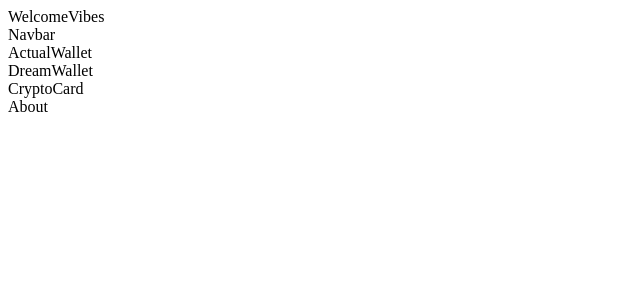
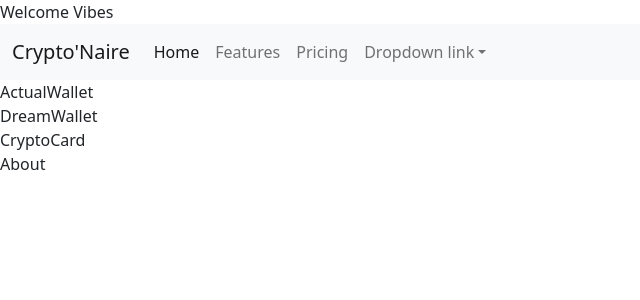
Before and after one commit to AlexManzi/Cryptonaire, a React (Create React App) app: page / in a window 1280 px wide. Shown: the top 300 px of the page, without its empty margins (0-640 px from the left). Built offline with nearby package versions, Linux system fonts and the light colour scheme; no server answers.

Commit message:
FetchedData

```diff
--- a/public/index.html
+++ b/public/index.html
@@ -10,6 +10,7 @@
       content="Web site created using create-react-app"
     />
     <link rel="apple-touch-icon" href="%PUBLIC_URL%/logo192.png" />
+    <link href="https://cdn.jsdelivr.net/npm/bootstrap@5.0.2/dist/css/bootstrap.min.css" rel="stylesheet" integrity="sha384-EVSTQN3/azprG1Anm3QDgpJLIm9Nao0Yz1ztcQTwFspd3yD65VohhpuuCOmLASjC" crossorigin="anonymous">
     <!--
       manifest.json provides metadata used when your web app is installed on a
       user's mobile device or desktop. See https://developers.google.com/web/fundamentals/web-app-manifest/
@@ -24,7 +25,7 @@
       work correctly both with client-side routing and a non-root public URL.
       Learn how to configure a non-root public URL by running `npm run build`.
     -->
-    <title>React App</title>
+    <title>Cryptonaire</title>
   </head>
   <body>
     <noscript>You need to enable JavaScript to run this app.</noscript>
@@ -39,5 +40,6 @@
       To begin the development, run `npm start` or `yarn start`.
       To create a production bundle, use `npm run build` or `yarn build`.
     -->
+    <script src="https://cdn.jsdelivr.net/npm/bootstrap@5.0.2/dist/js/bootstrap.bundle.min.js" integrity="sha384-MrcW6ZMFYlzcLA8Nl+NtUVF0sA7MsXsP1UyJoMp4YLEuNSfAP+JcXn/tWtIaxVXM" crossorigin="anonymous"></script>
   </body>
 </html>
--- a/src/App.js
+++ b/src/App.js
@@ -1,14 +1,37 @@
-import React from 'react';
+import React, {useEffect, useState}from 'react';
+import Navbar from './Navbar';
 import DreamWallet from './DreamWallet';
-import PriceFetchManager from './PriceFetchManager';
 import WelcomeVibes from './WelcomeVibes';
 import About from './About';
+import ActualWallet from './ActualWallet';
+
+
 
 function App() {
+// fetch data here and pass to
+const [data, setData] = useState([])
+
+useEffect(()=> {
+fetch('https://api.coingecko.com/api/v3/simple/price?ids=bitcoin%2Cethereum&vs_currencies=usd&include_market_cap=true&include_24hr_change=true')
+.then(resp => resp.json())
+.then(data => {
+  setData(data)
+})
+
+},[])
+
+console.log(data);
+
+
+// filter data to get btc and eth prices
+
+// props for navBar and for ActualWallet below
+// btc={btc} eth={eth}
   return (
     <div>
       <WelcomeVibes />
-      <PriceFetchManager />
+      <Navbar/>
+      <ActualWallet />
       <DreamWallet />
       <About />
     </div>
--- a/src/Navbar.js
+++ b/src/Navbar.js
@@ -2,7 +2,39 @@
 
 function Navbar() {
   return (
-    <div>Navbar</div>
+    <div>
+        <nav className="navbar navbar-expand-lg navbar-light bg-light">
+    <div className="container-fluid">
+      <a className="navbar-brand" href="">Crypto'Naire</a>
+      <button className="navbar-toggler" type="button" data-bs-toggle="collapse" data-bs-target="#navbarNavDropdown" aria-controls="navbarNavDropdown" aria-expanded="false" aria-label="Toggle navigation">
+        <span className="navbar-toggler-icon"></span>
+      </button>
+      <div className="collapse navbar-collapse" id="navbarNavDropdown">
+        <ul className="navbar-nav">
+          <li className="nav-item">
+            <a className="nav-link active" aria-current="page" href="#">Home</a>
+          </li>
+          <li className="nav-item">
+            <a className="nav-link" href="#">Features</a>
+          </li>
+          <li className="nav-item">
+            <a className="nav-link" href="#">Pricing</a>
+          </li>
+          <li className="nav-item dropdown">
+            <a className="nav-link dropdown-toggle" href="#" id="navbarDropdownMenuLink" role="button" data-bs-toggle="dropdown" aria-expanded="false">
+              Dropdown link
+            </a>
+            <ul className="dropdown-menu" aria-labelledby="navbarDropdownMenuLink">
+              <li><a className="dropdown-item" href="#">Action</a></li>
+              <li><a className="dropdown-item" href="#">Another action</a></li>
+              <li><a className="dropdown-item" href="#">Something else here</a></li>
+            </ul>
+          </li>
+        </ul>
+      </div>
+    </div>
+  </nav>
+</div>
   )
 }
 
--- a/src/WelcomeVibes.js
+++ b/src/WelcomeVibes.js
@@ -1,8 +1,12 @@
 import React from 'react'
 
 function WelcomeVibes() {
+
+
   return (
-    <div>WelcomeVibes</div>
+    <div>
+      Welcome Vibes
+    </div>
   )
 }
 
```
